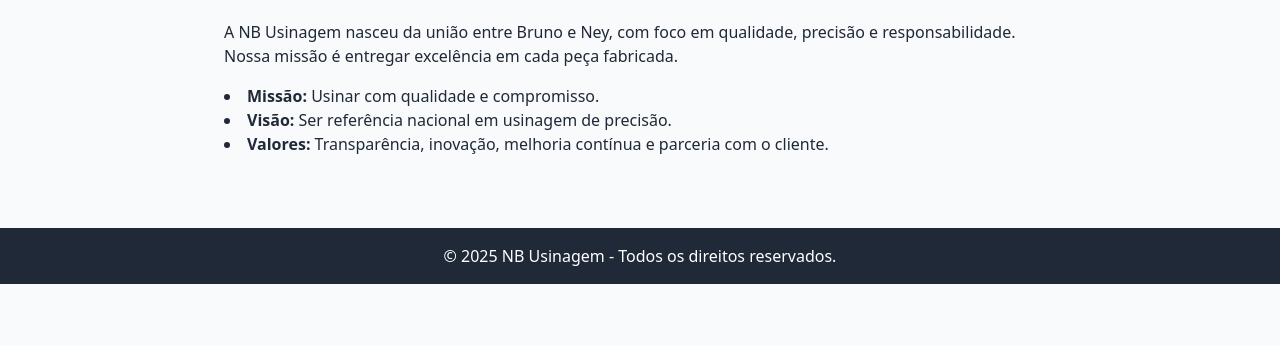
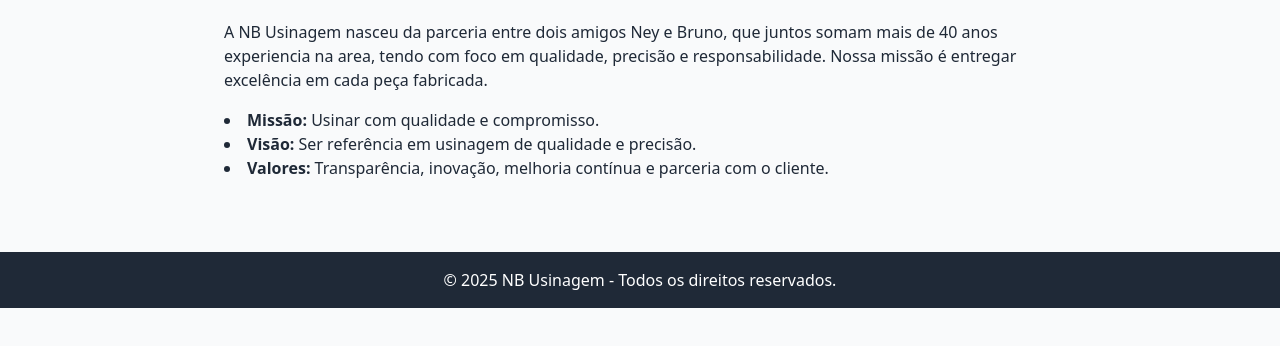
Before and after one commit to brunofranco1188/nbusinagem, a plain HTML site: page quem-somos.html in a window 1280 px wide. Shown: the part 136-482 px from the top of the page. Drawn offline with nearby package versions, Linux system fonts and the light colour scheme.

Commit message:
Update quem-somos.html

```diff
--- a/quem-somos.html
+++ b/quem-somos.html
@@ -20,7 +20,7 @@
 
   <main class="p-8 max-w-4xl mx-auto">
     <h1 class="text-3xl font-bold mb-6">Quem Somos</h1>
-    <p class='mb-4'>A NB Usinagem nasceu da união entre Bruno e Ney, com foco em qualidade, precisão e responsabilidade. Nossa missão é entregar excelência em cada peça fabricada.</p><ul class='list-disc list-inside'><li><strong>Missão:</strong> Usinar com qualidade e compromisso.</li><li><strong>Visão:</strong> Ser referência nacional em usinagem de precisão.</li><li><strong>Valores:</strong> Transparência, inovação, melhoria contínua e parceria com o cliente.</li></ul>
+    <p class='mb-4'>A NB Usinagem nasceu da parceria entre dois amigos Ney e Bruno, que juntos somam mais de 40 anos experiencia na area, tendo com foco em qualidade, precisão e responsabilidade. Nossa missão é entregar excelência em cada peça fabricada.</p><ul class='list-disc list-inside'><li><strong>Missão:</strong> Usinar com qualidade e compromisso.</li><li><strong>Visão:</strong> Ser referência em usinagem de qualidade e precisão.</li><li><strong>Valores:</strong> Transparência, inovação, melhoria contínua e parceria com o cliente.</li></ul>
   </main>
 
   <footer class="bg-gray-800 text-white text-center py-4 mt-10">
```
